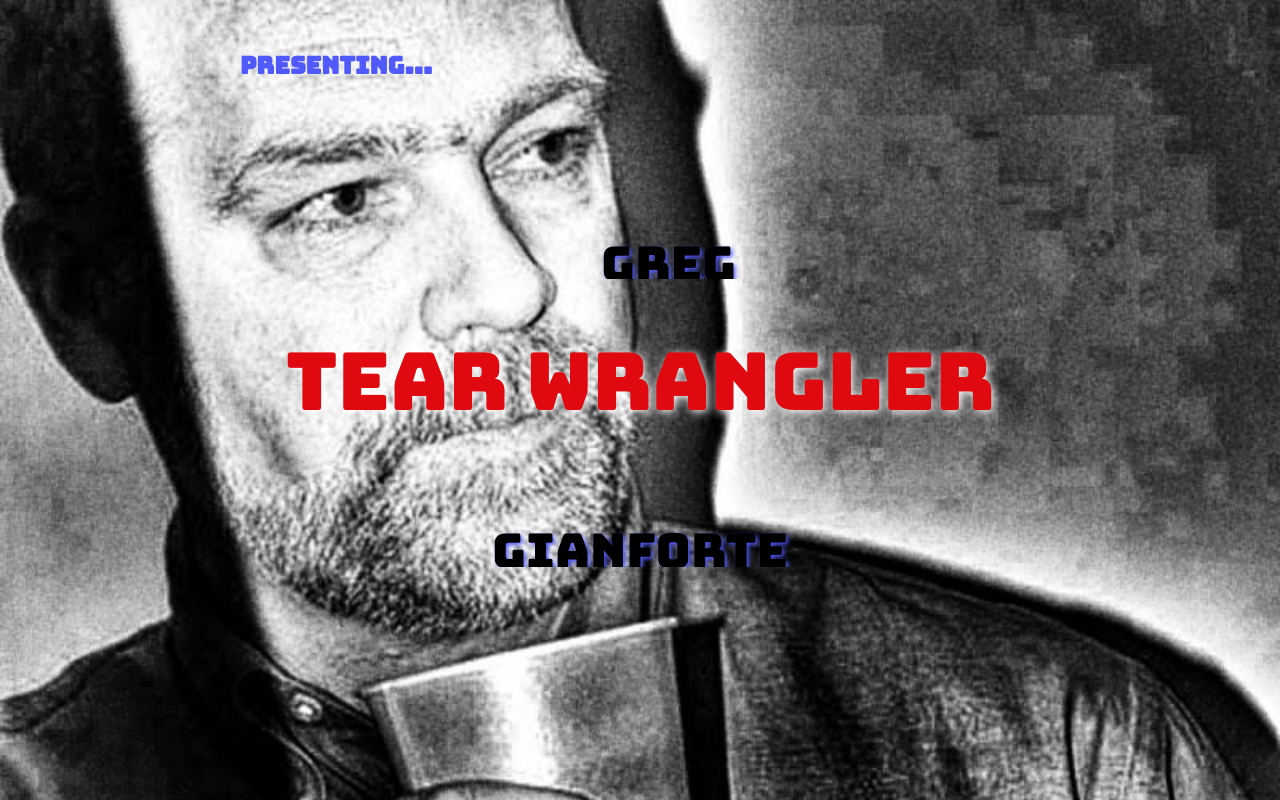
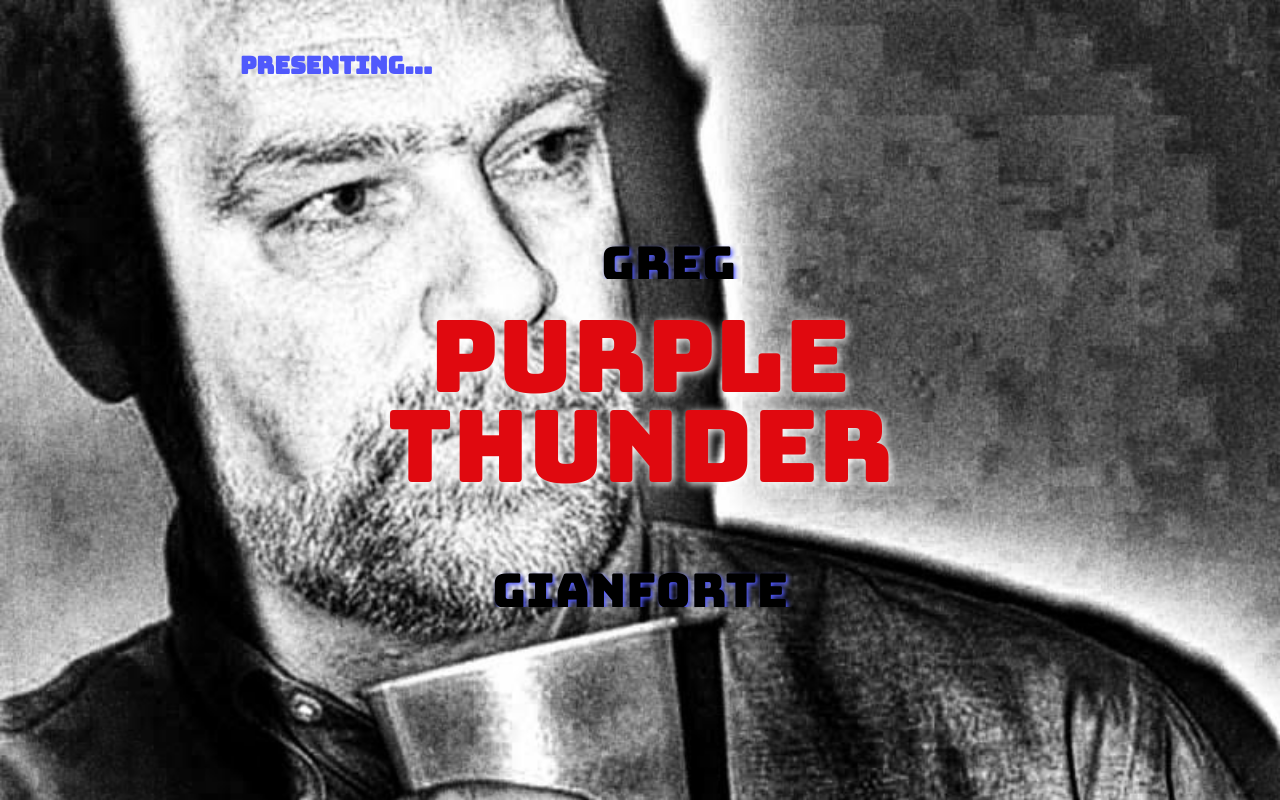
Before and after one commit to mojowen/GianforteOuch, a plain HTML site: page index.html in a window 1280 px wide. Drawn offline with nearby package versions, Linux system fonts and the light colour scheme.

Commit message:
Improve slot machine

```diff
--- a/app.js
+++ b/app.js
@@ -1,5 +1,41 @@
 $(document).ready(function() {
 
-  $('.js--names').slotMachine({ active: 1, delay: 450 }).shuffle(3)
+  function setList() {
+    var names = ['The Punisher','Lightning Strike','Purple Thunder','Choke Hold',
+                 'Tickling Fairy','The Giant','Bobo Brazile','Crybaby Cannon',
+                 'Porkchop Cash','Bone Bruiser','Great Kabuki','The Poker Face',
+                 'P.S. ','The Undertaker','Dirty Margarita','The Tickler',
+                 'Guardian Stopper','Liberal Crusher','Big Black Cactus',
+                 'Sweet Daddy','The Hit Man','Ugandan Giant',
+                 "Putin's Pussy...cat",'The Dachshund','Grumbling Goat',
+                 'Dinosaur Rider','Uncle Fluffy','Aunt Steve',
+                 'The Backdoor Banger','Gary','The Anglican','The Cowboy',
+                 'The Disabled Danger','The Trumpeter','The White Widow',
+                 'Bad News ','Sister Stephanie','The Paleontologist',
+                 'Angry Jesus','Tear Wrangler','The Rowdy Reporter',
+                 'Mic Dropper','Outta My Face','CBO Scorcher','Not Governor',
+                 '69','Bible Basher','Big Nose','Creeping Mary','Small Hands',
+                 'Orange Face','Pussy Grabber','White Trash Basher',
+                 'Angry White Guy','Climate Denier','9-point Bucky',
+                 'Scrooge McGee','Dirty Pinkie','Montana Madness','Moose',
+                 'Spectacle Smasher','Wham Bam ','Madam Daines',
+                 'Assault Astronaut','Nixonater','GOP Pounder','Soaring Ranger',
+                 'El Chinchon','Saving Susan','First Trimester Abortion',
+                 'Pebbles','The Ellipsis','Onion Peel','Soft Serve',
+                 'The Cats Meow','The Milkshaker','The Milk Mustache']
+
+    var $container = $('.js--names')
+    $container.html('')
+
+    names = names.sort(function() { return 0.5 - Math.random() }).slice(0, 10)
+
+    for (var i = 0; i < names.length; i++) {
+      $container.append("<div class='outer'><div class='inner'><span>"+names[i]+"</span></div></div>")
+    }
+    $container.slotMachine({ delay : 450 }).shuffle(1)
+
+  }
+
+  setList()
 
 })
--- a/style.css
+++ b/style.css
@@ -53,8 +53,12 @@ input {
   text-align: center;
   text-shadow: 2px 2px 4px #5059fc;
 }
+.name.middle,
 .slotMachineContainer .outer {
-  height: 240px;
+  height: 280px;
+}
+
+.slotMachineContainer .outer {
   display: table;
   width: 100%;
 }
@@ -68,9 +72,9 @@ input {
 }
 .name.middle {
   text-align: center;
-  font-size: 80px;
-
-  height: 240px;
+  font-size: 100px;
+  line-height: 90px;
+  height: 280px;
   color: #e0090f;
   text-shadow: 2px 2px 10px white;
 }
```
